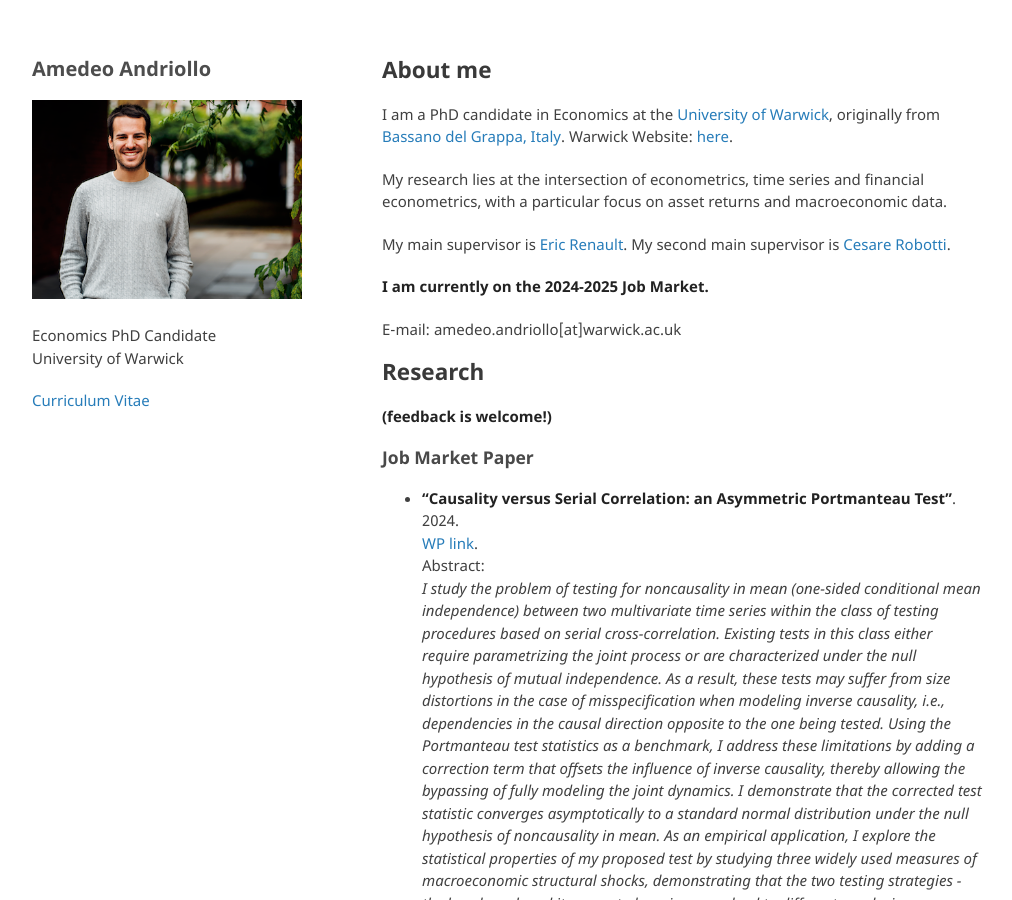
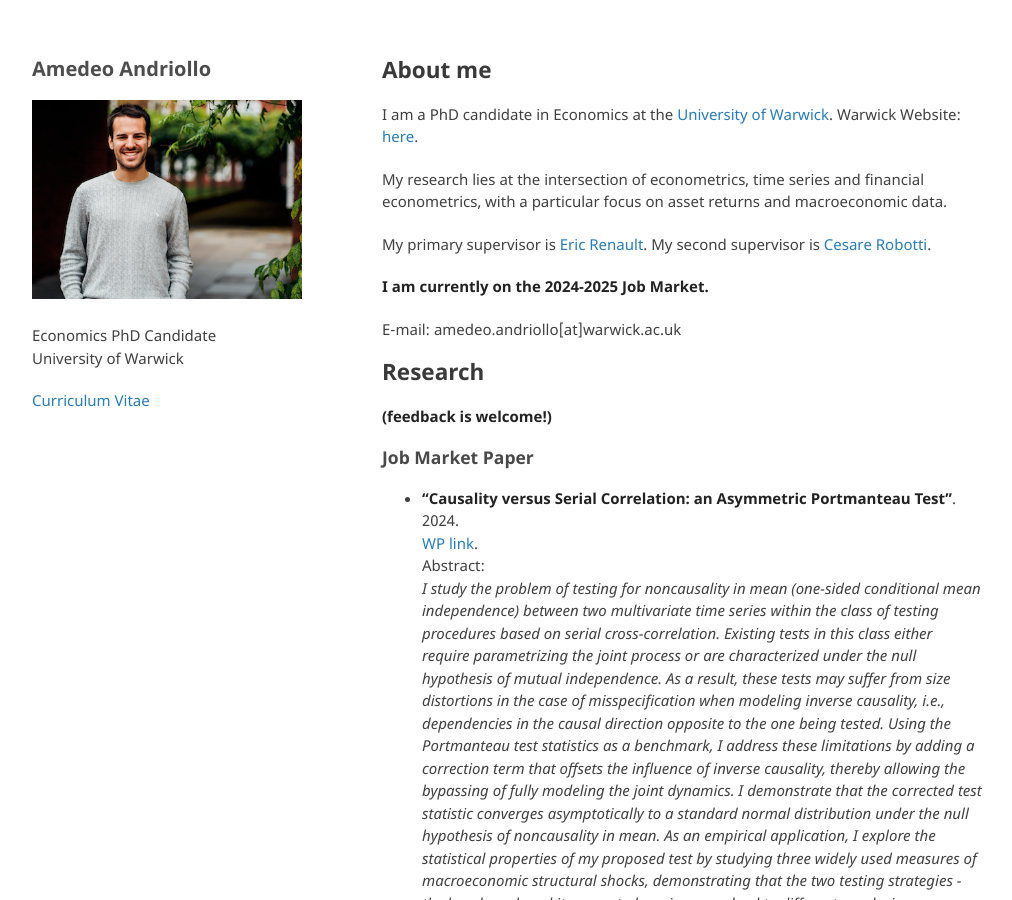
Before and after one commit to amandri/amandri.github.io, a Jekyll site: the page built from index.md, in a window 1280 px wide and 900 px high. Shown: the whole window, without its empty margins (133-1145 px from the left). Built offline with Jekyll 4.4.1, drawn with Linux system fonts in a browser that asks for light colours; the repository's description, which GitHub fills in, is left out; our own code applies the rules of GitHub Pages for plain Markdown files.

Commit message:
Update index.md

```diff
--- a/index.md
+++ b/index.md
@@ -4,11 +4,11 @@ layout: default
 
 ## About me
 
-I am a PhD candidate in Economics at the [University of Warwick](https://warwick.ac.uk/fac/soc/economics/), originally from [Bassano del Grappa, Italy](https://en.wikipedia.org/wiki/Bassano_del_Grappa). Warwick Website: [here](https://warwick.ac.uk/fac/soc/economics/staff/aandriollo/).
+I am a PhD candidate in Economics at the [University of Warwick](https://warwick.ac.uk/fac/soc/economics/). Warwick Website: [here](https://warwick.ac.uk/fac/soc/economics/staff/aandriollo/).
 
 My research lies at the intersection of econometrics, time series and financial econometrics, with a particular focus on asset returns and macroeconomic data.
 
-My main supervisor is [Eric Renault](https://warwick.ac.uk/fac/soc/economics/staff/emrrenault/#). My second main supervisor is [Cesare Robotti](https://www.cesarerobotti.com).
+My primary supervisor is [Eric Renault](https://warwick.ac.uk/fac/soc/economics/staff/emrrenault/#). My second supervisor is [Cesare Robotti](https://www.cesarerobotti.com).
 
  **I am currently on the 2024-2025 Job Market.**
 
@@ -47,8 +47,11 @@ Abstract: \
 
 - **University of Warwick**. \
   Postgraduate level: EC9A3 Advanced Econometric Theory, 2021-4, *taught by Eric Renault and Luis Candelaria*.\
-   Undergraduate level: EC226 Econometrics, 2021-2, *taught by Jeremy Smith and Kenichi Nagasawa*; EC204 Economics 2, 2021, *taught by Jennifer Smith*; EC201 Macroeconomics 2, 2021, *taught by Roberto Pancrazi*.
+  \
+   Undergraduate level: EC226 Econometrics, 2021-2, *taught by Jeremy Smith and Kenichi Nagasawa*; EC204 Economics 2, 2021, *taught by Jennifer Smith*; EC201 Macroeconomics 2, 2021, *taught by Roberto Pancrazi*.\
+
 - **Queen Mary University of London**. \
-  Graduate level: Economics of Inequality (EMAP), 2022, *taught by Sang Yoon Lee*.
+  Graduate level: Economics of Inequality (EMAP), 2022, *taught by Sang Yoon Lee*.\
+
 - **University of Bologna**. \
   Graduate level: Macroeonomics 3, 2018, *taught by Laura Bottazzi*
```
